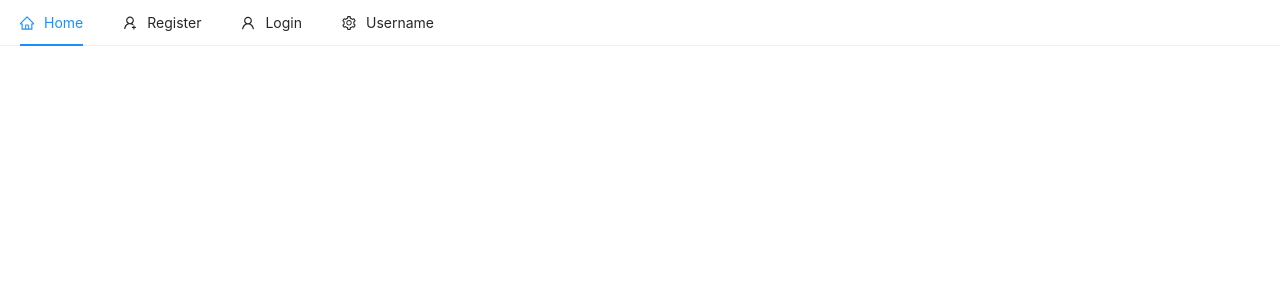
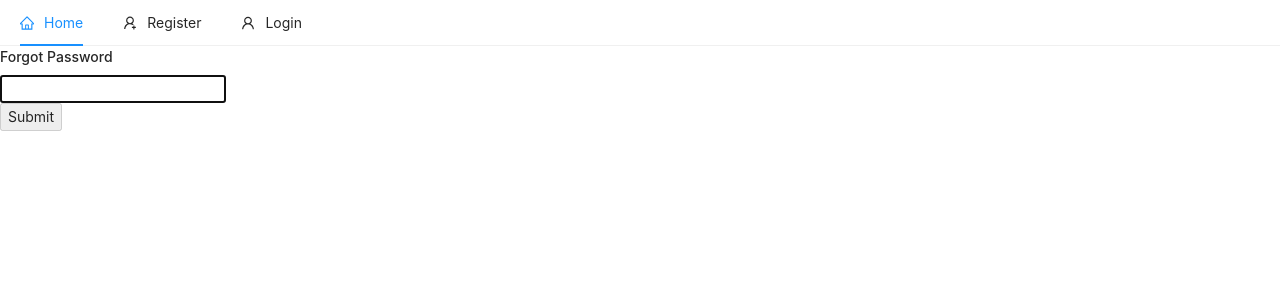
Before and after one commit to JaimeSolisS/presupuestos, a React (Create React App) app in the folder client/: page /forgot/password in a window 1280 px wide. Shown: the top 300 px of the page. Built offline with nearby package versions, Linux system fonts and the light colour scheme; no server answers.

Commit message:
Feat Forgot password

```diff
--- a/client/src/App.js
+++ b/client/src/App.js
@@ -13,6 +13,7 @@
 import Login from './pages/auth/Login'
 import  Header  from './components/nav/Header'
 import RegisterComplete from './pages/auth/RegisterComplete'
+import ForgotPassword from './pages/auth/ForgotPassword'
 
 import {auth} from './firebase'
 import {useDispatch} from 'react-redux'
@@ -53,6 +54,7 @@
       <Route exact path="/login" component={Login}/>
       <Route exact path="/register" component={Register}/>
       <Route exact path="/register/complete" component={RegisterComplete}/>
+      <Route exact path="/forgot/password" component={ForgotPassword}/>
     </Switch>
   </>
   )
--- a/client/src/components/nav/Header.js
+++ b/client/src/components/nav/Header.js
@@ -5,7 +5,7 @@
 import {Link}  from 'react-router-dom'
 
 import firebase from 'firebase'
-import {useDispatch} from 'react-redux'
+import {useDispatch, useSelector} from 'react-redux'
 import {useHistory} from 'react-router-dom'
 
 
@@ -20,6 +20,9 @@
     const [current, setCurrent] = useState('home')
 
     let dispatch = useDispatch();
+    let {user} = useSelector((state) => ({...state}));
+
+
     let history = useHistory();
 
     const handleClick = (e) => {
@@ -37,6 +40,7 @@
 
     };
 
+    //cambiar a mostrar el nombre y no el correo
     return (
 
             <Menu onClick={handleClick} selectedKeys={[current]} mode="horizontal">
@@ -44,27 +48,34 @@
             <Link to = "/">Home</Link>
         </Item>
 
+        {!user && (
               <Item key="register" icon={<UserAddOutlined />} className="float-right">
               <Link to = "/register">Register</Link>
               </Item>
+        )}
 
-
-
+        {!user && (
              <Item key="login" icon={<UserOutlined />} className="float-right">
              <Link to = "/login">Login</Link>
              </Item>
 
+        )}
 
-        <SubMenu key="SubMenu" icon={<SettingOutlined />} title="Username">
+        {user && (
+               <SubMenu key="SubMenu" icon={<SettingOutlined />} title={user.email && user.email.split("@")[0]} className="float-right">
                <Item key="setting:1">Option 1</Item>
                <Item key="setting:2">Option 2</Item>
                <Item icon={<LogoutOutlined/>} onClick={logout}>Logout</Item>
            </SubMenu>
-
-      </Menu>
+        )
+        }
 
 
 
+
+
+
+      </Menu>
     )
 }
 
--- /dev/null
+++ b/client/src/pages/auth/ForgotPassword.js
@@ -0,0 +1,57 @@
+import React, { useState } from "react";
+import { auth } from "../../firebase";
+import { toast } from "react-toastify";
+
+const ForgotPassword = ({ history }) => {
+    const [email, setEmail] = useState("");
+    const [loading, setLoading] = useState(false);
+
+    const handleSubmit = async (e) => {
+      e.preventDefault();
+      setLoading(true);
+
+      const config = {
+        url: process.env.REACT_APP_FORGOT_PASSWORD_REDIRECT,
+        handleCodeInApp: true,
+      };
+
+      await auth
+        .sendPasswordResetEmail(email, config)
+        .then(() => {
+          setEmail("");
+          setLoading(false);
+          toast.success("Check your email for password reset");
+        })
+        .catch((error) => {
+          setLoading(false);
+          toast.error(error.message);
+          //console.log("ERROR MSG IN FORGOT PASSWORD", error);
+        });
+    };
+
+    return (
+      <div>
+        {loading ? (
+          <h4>Loading</h4>
+        ) : (
+          <h4>Forgot Password</h4>
+        )}
+
+        <form onSubmit={handleSubmit}>
+          <input
+            type="email"
+            className="form-control"
+            value={email}
+            onChange={(e) => setEmail(e.target.value)}
+            autoFocus
+          />
+          <br />
+          <button disabled={!email}>
+            Submit
+          </button>
+        </form>
+      </div>
+    );
+  };
+
+  export default ForgotPassword;
--- a/client/src/pages/auth/Login.js
+++ b/client/src/pages/auth/Login.js
@@ -4,6 +4,7 @@
 import {auth} from '../../firebase'
 import {toast} from 'react-toastify'
 import {useDispatch} from 'react-redux'
+import {Link} from 'react-router-dom'
 
  const Login = ({history}) => {
 
@@ -58,6 +59,8 @@
             Login
         </button>
 
+        <Link to= "forgot/password" className="float-right text-danger">Forgot Password</Link>
+
     </form>
 );
      return (
```
Also changed, not shown: 1 other file (tests, documents, lock files or other folders). Lines whose indentation alone changed are shown as unchanged.
